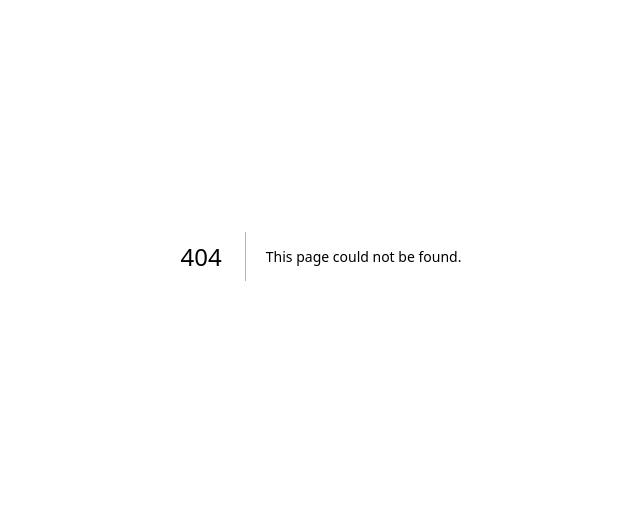
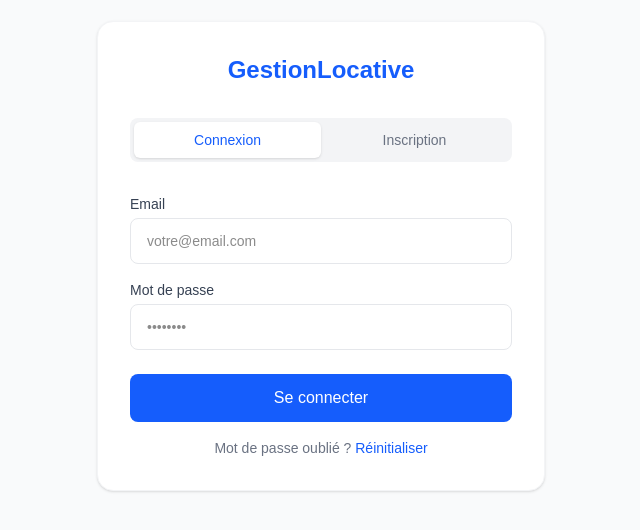
Before and after one commit to marechalandy41-beep/gestion-locative, a Next.js app: page /auth in a window 1280 px wide. Before the commit this address had no page. Shown: the part 144-674 px from the top of the page, without its empty margins (319-959 px from the left). Built offline with nearby package versions, Linux system fonts and the light colour scheme.

Commit message:
Page connexion et inscription

```diff
--- /dev/null
+++ b/src/app/auth/page.jsx
@@ -0,0 +1,112 @@
+'use client';
+import { useState } from 'react';
+
+export default function Auth() {
+  const [mode, setMode] = useState('connexion');
+
+  return (
+    <main className="min-h-screen bg-gray-50 flex items-center justify-center">
+      <div className="bg-white rounded-2xl shadow-sm border border-gray-100 p-8 w-full max-w-md">
+
+        {/* Logo */}
+        <h1 className="text-2xl font-bold text-blue-600 text-center mb-8">GestionLocative</h1>
+
+        {/* Onglets */}
+        <div className="flex bg-gray-100 rounded-lg p-1 mb-8">
+          <button
+            onClick={() => setMode('connexion')}
+            className={`flex-1 py-2 rounded-md font-medium text-sm transition-all ${
+              mode === 'connexion' ? 'bg-white text-blue-600 shadow-sm' : 'text-gray-500'
+            }`}
+          >
+            Connexion
+          </button>
+          <button
+            onClick={() => setMode('inscription')}
+            className={`flex-1 py-2 rounded-md font-medium text-sm transition-all ${
+              mode === 'inscription' ? 'bg-white text-blue-600 shadow-sm' : 'text-gray-500'
+            }`}
+          >
+            Inscription
+          </button>
+        </div>
+
+        {/* Formulaire connexion */}
+        {mode === 'connexion' && (
+          <div className="flex flex-col gap-4">
+            <div>
+              <label className="block text-sm font-medium text-gray-700 mb-1">Email</label>
+              <input
+                type="email"
+                placeholder="votre@email.com"
+                className="w-full border border-gray-200 rounded-lg px-4 py-3 text-sm focus:outline-none focus:border-blue-500"
+              />
+            </div>
+            <div>
+              <label className="block text-sm font-medium text-gray-700 mb-1">Mot de passe</label>
+              <input
+                type="password"
+                placeholder="••••••••"
+                className="w-full border border-gray-200 rounded-lg px-4 py-3 text-sm focus:outline-none focus:border-blue-500"
+              />
+            </div>
+            <button className="bg-blue-600 text-white py-3 rounded-lg font-medium hover:bg-blue-700 mt-2">
+              Se connecter
+            </button>
+            <p className="text-center text-sm text-gray-500">
+              Mot de passe oublié ?{' '}
+              <span className="text-blue-600 cursor-pointer hover:underline">Réinitialiser</span>
+            </p>
+          </div>
+        )}
+
+        {/* Formulaire inscription */}
+        {mode === 'inscription' && (
+          <div className="flex flex-col gap-4">
+            <div className="flex gap-3">
+              <div className="flex-1">
+                <label className="block text-sm font-medium text-gray-700 mb-1">Prénom</label>
+                <input
+                  type="text"
+                  placeholder="Jean"
+                  className="w-full border border-gray-200 rounded-lg px-4 py-3 text-sm focus:outline-none focus:border-blue-500"
+                />
+              </div>
+              <div className="flex-1">
+                <label className="block text-sm font-medium text-gray-700 mb-1">Nom</label>
+                <input
+                  type="text"
+                  placeholder="Dupont"
+                  className="w-full border border-gray-200 rounded-lg px-4 py-3 text-sm focus:outline-none focus:border-blue-500"
+                />
+              </div>
+            </div>
+            <div>
+              <label className="block text-sm font-medium text-gray-700 mb-1">Email</label>
+              <input
+                type="email"
+                placeholder="votre@email.com"
+                className="w-full border border-gray-200 rounded-lg px-4 py-3 text-sm focus:outline-none focus:border-blue-500"
+              />
+            </div>
+            <div>
+              <label className="block text-sm font-medium text-gray-700 mb-1">Mot de passe</label>
+              <input
+                type="password"
+                placeholder="••••••••"
+                className="w-full border border-gray-200 rounded-lg px-4 py-3 text-sm focus:outline-none focus:border-blue-500"
+              />
+            </div>
+            <button className="bg-blue-600 text-white py-3 rounded-lg font-medium hover:bg-blue-700 mt-2">
+              Créer mon compte
+            </button>
+            <p className="text-center text-sm text-gray-500">
+              En vous inscrivant vous acceptez nos{' '}
+              <span className="text-blue-600 cursor-pointer hover:underline">CGU</span>
+            </p>
+          </div>
+        )}
+      </div>
+    </main>
+  );
+}
```
